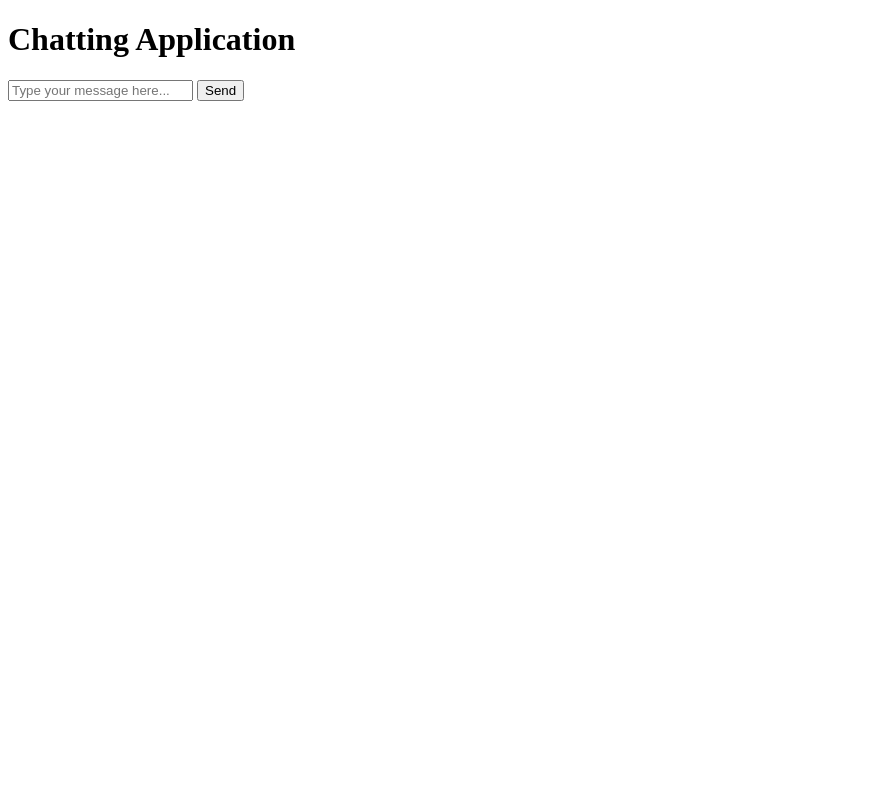
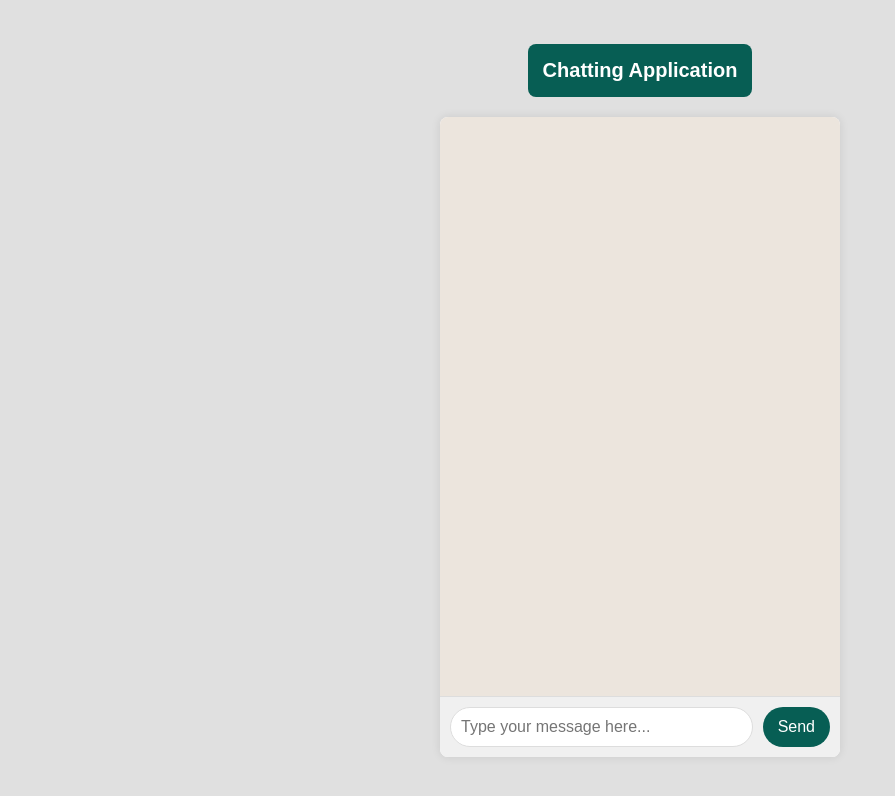
Before and after one commit to Ali78656/Web-Socket-in-Node.js, a website: page public/index.html in a window 1280 px wide. Shown: the whole page, without its empty margins (0-895 px from the left). Drawn offline with nearby package versions, Linux system fonts and the light colour scheme; no server answers.

Commit message:
Chane UI Design

```diff
--- a/public/index.html
+++ b/public/index.html
@@ -4,17 +4,115 @@
     <meta charset="UTF-8" />
     <meta name="viewport" content="width=device-width, initial-scale=1.0" />
     <title>Chat App</title>
+    <style>
+      body {
+        font-family: "Arial", sans-serif;
+        margin: 0;
+        padding: 0;
+        display: flex;
+        justify-content: center;
+        align-items: center;
+        min-height: 100vh;
+        background-color: #e0e0e0;
+        flex-direction: column; /* Added to arrange h1 and chat-container vertically */
+      }
+
+      h1 {
+        background-color: #075e54;
+        color: white;
+        padding: 15px;
+        margin: 0 auto 20px auto; /* Added bottom margin */
+        text-align: center;
+        font-size: 20px;
+        width: fit-content;
+        border-radius: 8px; /* Added border-radius */
+      }
+
+      .chat-container {
+        width: 100%;
+        max-width: 400px;
+        height: 80vh;
+        background-color: #fff;
+        box-shadow: 0 0 10px rgba(0, 0, 0, 0.1);
+        display: flex;
+        flex-direction: column;
+        border-radius: 8px;
+        overflow: hidden;
+      }
+
+      .messages {
+        flex-grow: 1;
+        padding: 15px;
+        overflow-y: auto;
+        background-color: #ece5dd;
+      }
+
+      .messages p {
+        margin: 5px 0;
+        padding: 10px 12px;
+        border-radius: 8px;
+        max-width: 80%;
+        word-wrap: break-word;
+        background-color: #dcf8c6; /* Sent message color */
+        align-self: flex-end; /* Align to right for sent messages */
+        margin-left: auto; /* Push to right */
+        display: flex; /* For aligning text and icon */
+        align-items: flex-end; /* Align icon to bottom of message */
+        justify-content: space-between; /* Space out text and icon */
+      }
+
+      .message-status {
+        font-size: 10px;
+        margin-left: 8px;
+        color: #6d6d6d; /* Grey for sent */
+      }
+
+      .message-input-container {
+        display: flex;
+        padding: 10px;
+        background-color: #f0f0f0;
+        border-top: 1px solid #ddd;
+      }
+
+      .message {
+        flex-grow: 1;
+        padding: 10px;
+        border: 1px solid #ddd;
+        border-radius: 20px;
+        margin-right: 10px;
+        font-size: 16px;
+        outline: none;
+      }
+
+      .send {
+        background-color: #075e54;
+        color: white;
+        border: none;
+        padding: 10px 15px;
+        border-radius: 20px;
+        cursor: pointer;
+        font-size: 16px;
+        transition: background-color 0.2s;
+      }
+
+      .send:hover {
+        background-color: #044a42;
+      }
+    </style>
   </head>
   <body>
     <h1>Chatting Application</h1>
+    <div class="chat-container">
+      <div class="messages"></div>
+      <div class="message-input-container">
         <input
           type="text"
           class="message"
           placeholder="Type your message here..."
         />
         <button class="send">Send</button>
-
-    <div class="messages"></div>
+      </div>
+    </div>
 
     <script src="/socket.io/socket.io.js"></script>
     <script>
@@ -26,6 +124,10 @@
       socket.on("chat message", (message) => {
         const p = document.createElement("p");
         p.innerText = message;
+        const statusIcon = document.createElement("span");
+        statusIcon.classList.add("message-status");
+        statusIcon.innerText = "✓"; // Single checkmark
+        p.appendChild(statusIcon);
         allMessages.appendChild(p);
       });
 
```
Lines whose indentation alone changed are shown as unchanged.
